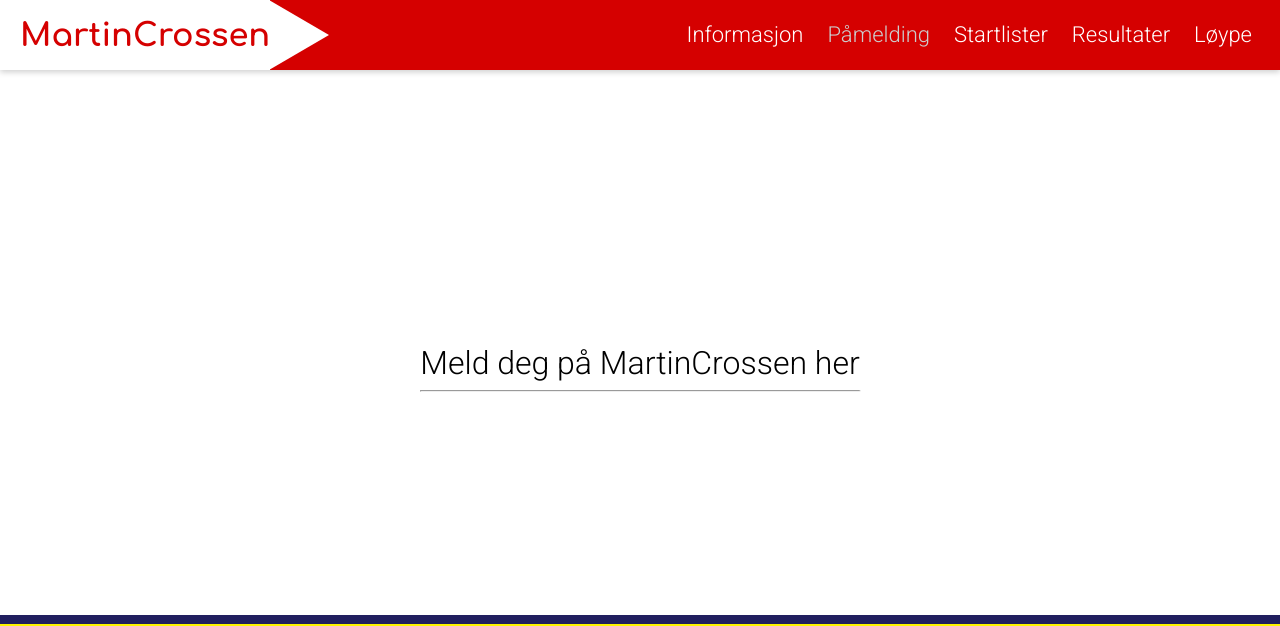
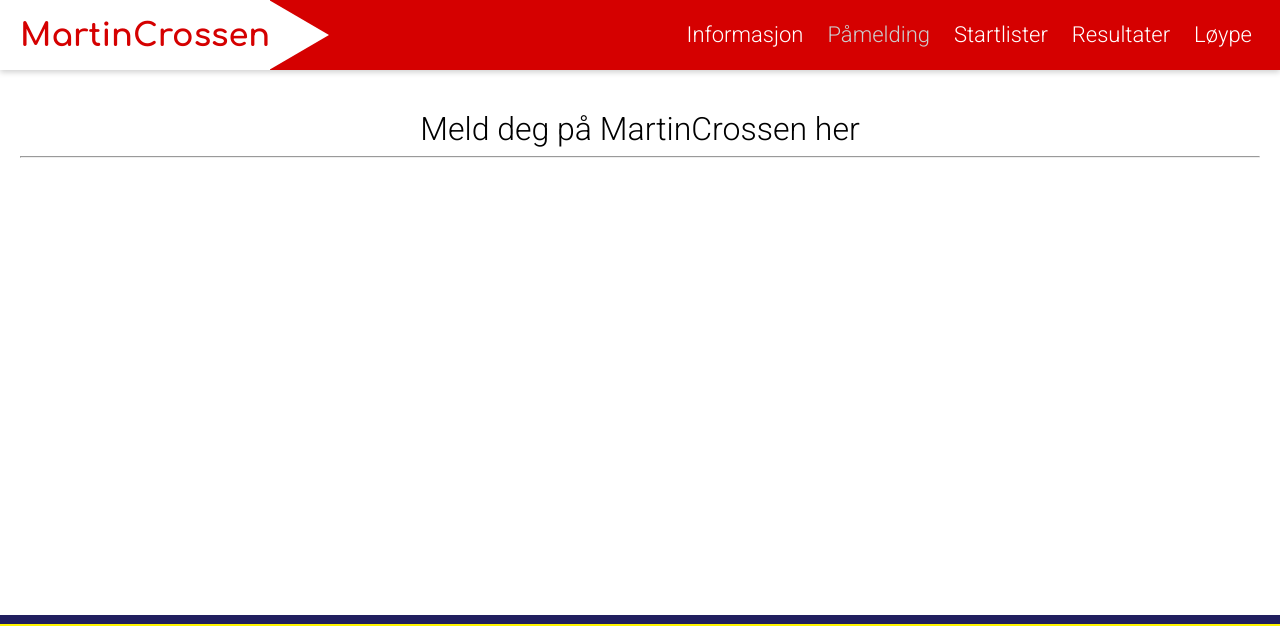
Before and after one commit to sondresorbye/martincrossen, a website: page src/påmelding.html in a window 1280 px wide. Shown: the top 626 px of the page. Drawn offline with nearby package versions, Linux system fonts and the light colour scheme.

```diff
--- a/src/style/extra.css
+++ b/src/style/extra.css
@@ -47,10 +47,9 @@
 }
 
 .temporaryText {
-    position: absolute;
-    top: 50%;
-    left: 50%;
-    transform: translate(-50%, -100%);
+    text-align: center;
+    margin: 20px auto;
+    padding: 20px;
 }
 
 .temporaryText p {
```
Also changed, not shown: dist/style/extra.css, 1 other file.
